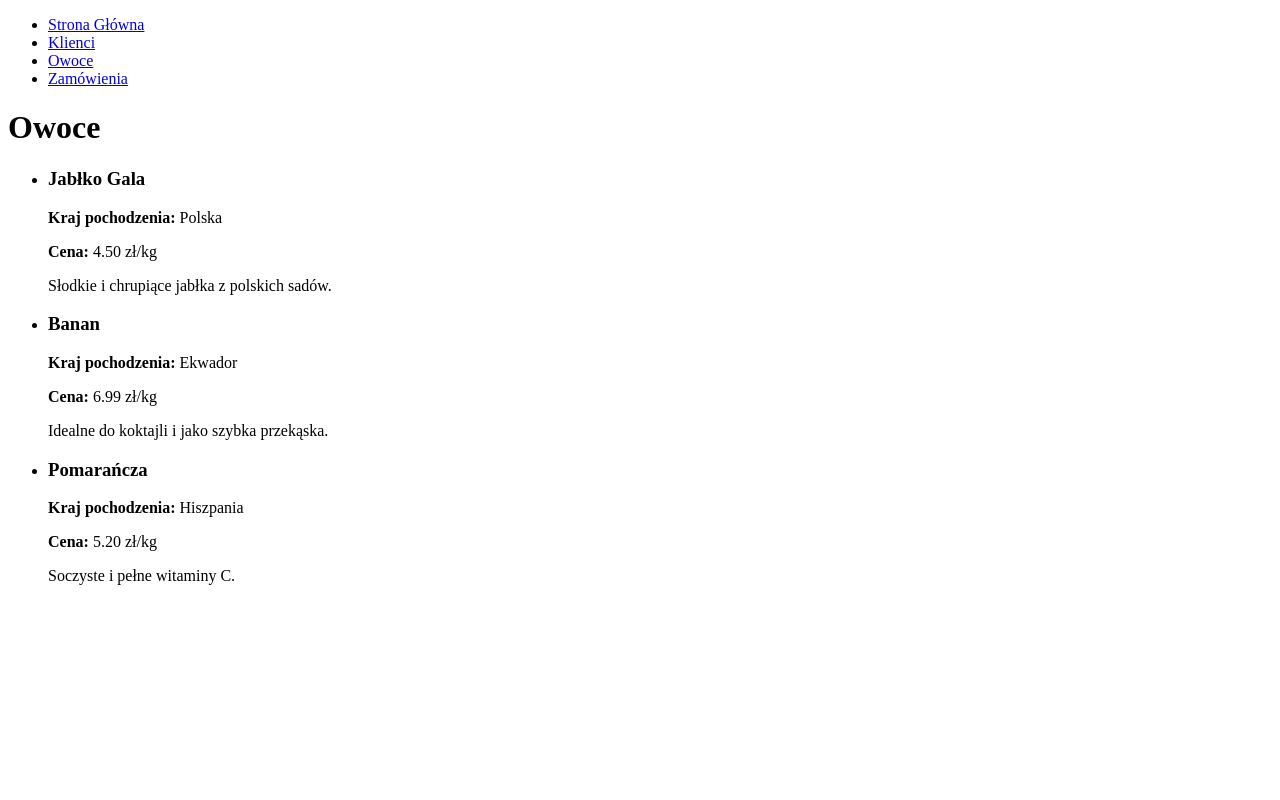
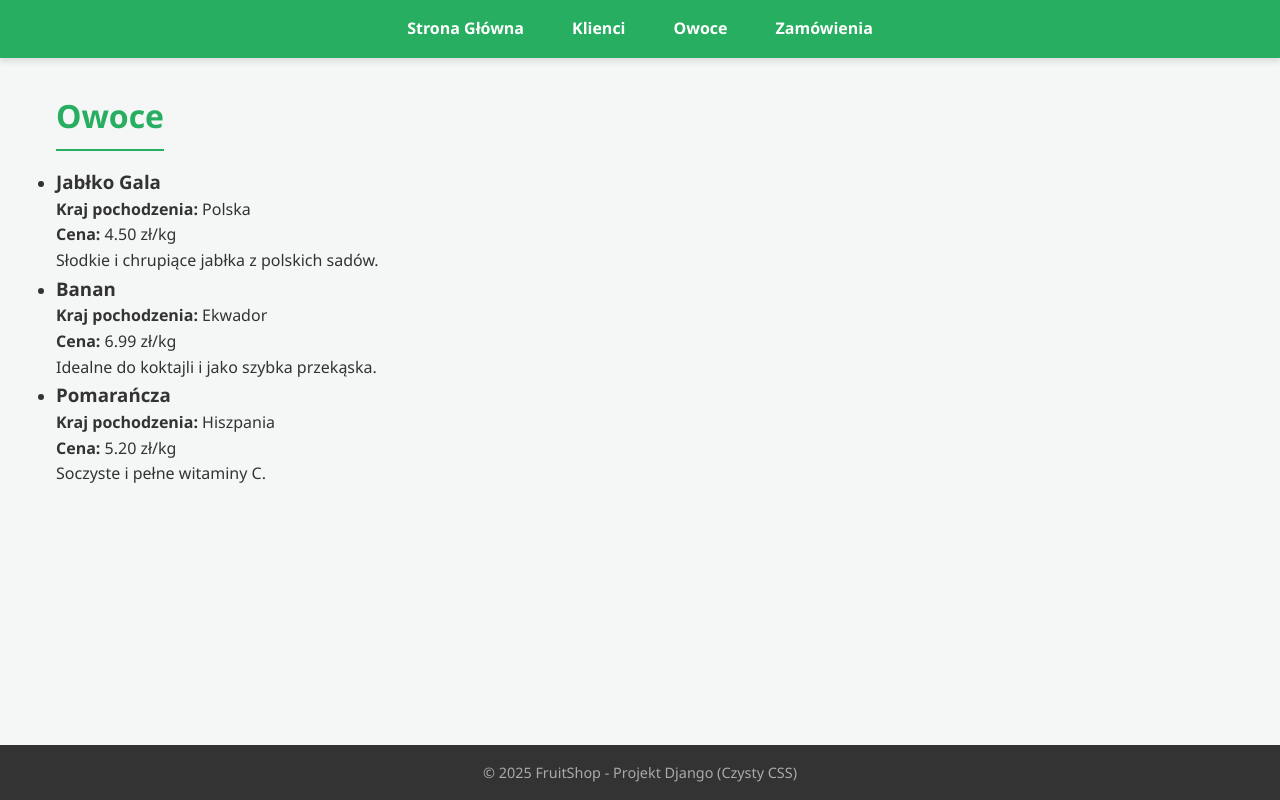
Before and after one commit to cra1zer2/fruitShop, a Django app: page /owoce/ in a window 1280 px wide. Run offline with Django 5.2, Linux system fonts and the light colour scheme; data comes from the database, SQL or seed files in the repository.

Commit message:
small changes

```diff
--- a/shop_app/views.py
+++ b/shop_app/views.py
@@ -6,12 +6,12 @@ def strona_glowna(request):
 
 def lista_klientow_view(request):
     klienci = Klient.objects.all()
-    return render(request, 'lista_klientow.html', {'klienci': klienci})
+    return render(request, 'listy/lista_klientow.html', {'klienci': klienci})
 
 def lista_owocow_view(request):
     owoce = Owoc.objects.all()
-    return render(request, 'lista_owocow.html', {'owoce': owoce})
+    return render(request, 'listy/lista_owocow.html', {'owoce': owoce})
 
 def lista_zamowien_view(request):
     zamowienia = Zamowienia.objects.all()
-    return render(request, 'lista_zamowien.html', {'zamowienia': zamowienia})
+    return render(request, 'listy/lista_zamowien.html', {'zamowienia': zamowienia})
--- a/templates/base.html
+++ b/templates/base.html
@@ -2,17 +2,189 @@
 <html lang="pl">
 <head>
     <meta charset="UTF-8">
+    <meta name="viewport" content="width=device-width, initial-scale=1.0">
     <title>{% block title %}FruitShop{% endblock %}</title>
+    <style>
+        :root {
+            --primary-color: #27ae60;
+            --primary-dark: #2ecc71;
+            --text-color: #333;
+            --bg-color: #f4f7f6;
+            --white: #ffffff;
+            --border-color: #ddd;
+            --shadow: 0 4px 6px rgba(0,0,0,0.1);
+        }
+
+        * {
+            box-sizing: border-box;
+            margin: 0;
+            padding: 0;
+        }
+
+        body {
+            font-family: 'Segoe UI', Tahoma, Geneva, Verdana, sans-serif;
+            background-color: var(--bg-color);
+            color: var(--text-color);
+            line-height: 1.6;
+            display: flex;
+            flex-direction: column;
+            min-height: 100vh;
+        }
+
+        header {
+            background-color: var(--primary-color);
+            box-shadow: var(--shadow);
+            position: sticky;
+            top: 0;
+            z-index: 1000;
+        }
+
+        nav ul {
+            list-style: none;
+            display: flex;
+            justify-content: center;
+            padding: 0;
+            margin: 0;
+        }
+
+        nav li {
+            margin: 0;
+        }
+
+        nav a {
+            display: block;
+            padding: 1rem 1.5rem;
+            color: var(--white);
+            text-decoration: none;
+            font-weight: 600;
+            transition: background 0.3s;
+        }
+
+        nav a:hover {
+            background-color: rgba(255, 255, 255, 0.2);
+        }
+
+        main {
+            max-width: 1200px;
+            margin: 2rem auto;
+            padding: 0 1rem;
+            width: 100%;
+            flex: 1;
+        }
+
+        h1 {
+            color: var(--primary-color);
+            margin-bottom: 1rem;
+            border-bottom: 2px solid var(--primary-color);
+            display: inline-block;
+            padding-bottom: 0.5rem;
+        }
+
+        .grid-container {
+            display: grid;
+            grid-template-columns: repeat(auto-fill, minmax(280px, 1fr)); /* Responsywne kafelki */
+            gap: 1.5rem;
+        }
+
+        .card {
+            background: var(--white);
+            border-radius: 8px;
+            box-shadow: var(--shadow);
+            padding: 1.5rem;
+            transition: transform 0.2s;
+            border: 1px solid var(--border-color);
+        }
+
+        .card:hover {
+            transform: translateY(-5px);
+        }
+
+        .card h3 {
+            margin-bottom: 0.5rem;
+            color: var(--primary-color);
+        }
+
+        .price {
+            font-size: 1.2rem;
+            font-weight: bold;
+            color: #e67e22; /* Pomarańczowy dla ceny */
+            margin: 0.5rem 0;
+        }
+
+        .table-container {
+            overflow-x: auto;
+            background: var(--white);
+            border-radius: 8px;
+            box-shadow: var(--shadow);
+            padding: 1rem;
+        }
+
+        table {
+            width: 100%;
+            border-collapse: collapse;
+            min-width: 600px;
+        }
+
+        th, td {
+            padding: 12px 15px;
+            text-align: left;
+            border-bottom: 1px solid var(--border-color);
+        }
+
+        th {
+            background-color: var(--primary-color);
+            color: var(--white);
+            font-weight: 600;
+        }
+
+        tr:nth-child(even) {
+            background-color: #f9f9f9;
+        }
+
+        tr:hover {
+            background-color: #f1f1f1;
+        }
+
+        footer {
+            background-color: #333;
+            color: #aaa;
+            text-align: center;
+            padding: 1rem;
+            font-size: 0.9rem;
+            margin-top: auto;
+        }
+
+        .btn {
+            display: inline-block;
+            background: var(--primary-color);
+            color: white;
+            padding: 10px 20px;
+            text-decoration: none;
+            border-radius: 5px;
+            margin-top: 10px;
+        }
+        .btn:hover {
+            background: var(--primary-dark);
+        }
+    </style>
 </head>
 <body>
     <header>
-        {% include 'nav.html' %}
+        {% include 'includes/nav.html' %}
     </header>
     <main>
         {% block content %}
-            <h1>Witaj w naszym sklepie z owocami!</h1>
-            <p>Wybierz jedną z opcji w menu nawigacyjnym, aby kontynuować.</p>
+            <div style="text-align: center; padding: 3rem 0;">
+                <h1>Witaj w FruitShop! 🍎</h1>
+                <p style="font-size: 1.2rem; margin-bottom: 2rem;">
+                    Świeże owoce prosto od rolnika. Zarządzaj sklepem prosto i przyjemnie.
+                </p>
+                <a href="{% url 'lista_owocow' %}" class="btn">Przeglądaj Owoce</a>
+            </div>
         {% endblock %}
     </main>
+    <footer>
+        &copy; 2025 FruitShop - Projekt Django (Czysty CSS)
+    </footer>
 </body>
 </html>
```
Also changed, not shown: templates/includes/nav.html (renamed from templates/nav.html), templates/listy/lista_klientow.html (renamed from templates/lista_klientow.html), templates/listy/lista_owocow.html (renamed from templates/lista_owocow.html), templates/listy/lista_zamowien.html (renamed from templates/lista_zamowien.html).
